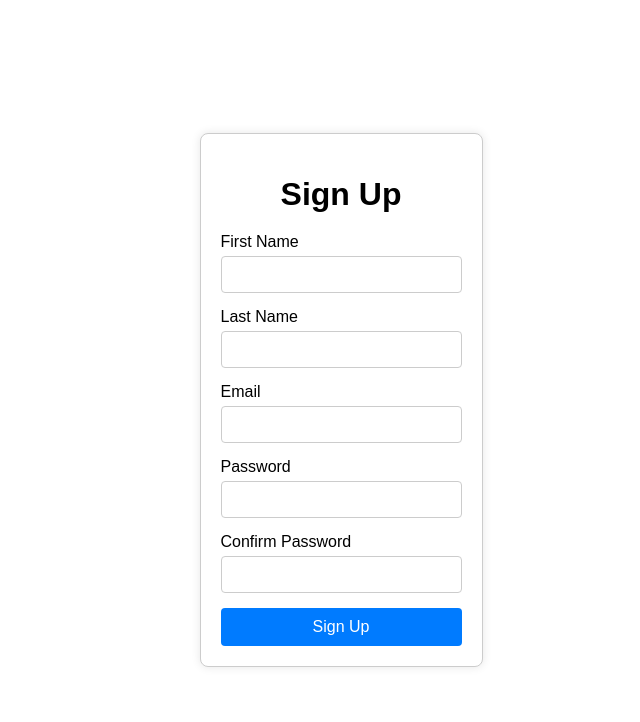
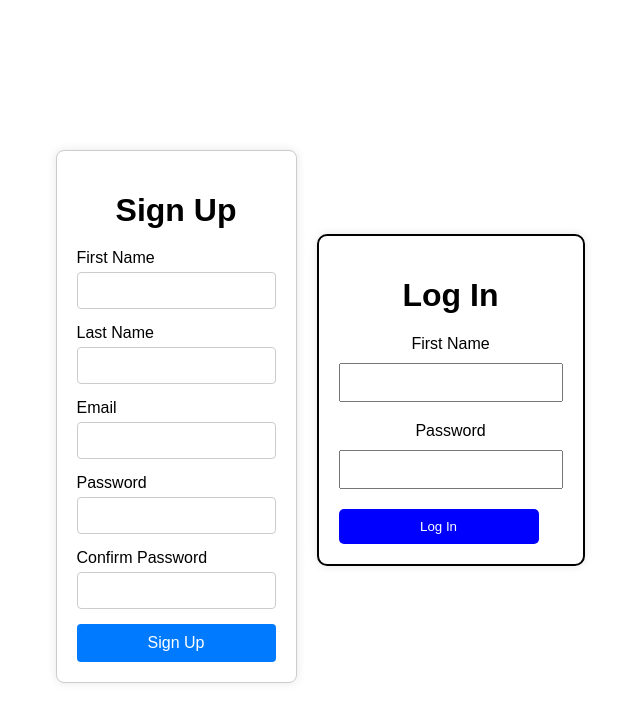
Before and after one commit to Lover1975/Software-Engineering-Lab-AZ-1, a React (Create React App) app in the folder my-app/: page / in a window 1280 px wide. Shown: the top 722 px of the page, without its empty margins (320-960 px from the left). Built offline with nearby package versions, Linux system fonts and the light colour scheme.

Commit message:
Combining the signup and login

```diff
--- a/my-app/src/login.js
+++ b/my-app/src/login.js
@@ -1,21 +1,56 @@
-import React from 'react';
+import React, { useState } from 'react';
 
 const Login = () => {
+    const [username, setUsername] = useState('');
+    const [password, setPassword] = useState('');
+    const [loginError, setLoginError] = useState('');
+
+    const handleLogin = (event) => {
+        event.preventDefault();
+
+        const storedFirstName = localStorage.getItem('userFirstName');
+        const storedPassword = localStorage.getItem('userPassword');
+
+        if (username === storedFirstName && password === storedPassword) {
+            alert('Login successful!');
+            setLoginError('');
+        } else {
+            setLoginError('Invalid username or password.');
+        }
+    };
+
     return (
         <div style={{ display: 'flex', flexDirection: 'column', justifyContent: 'center', alignItems: 'center', height: '100vh', backgroundColor: 'white' }}>
             <div style={{ padding: '20px', border: '2px solid black', borderRadius: '10px', boxShadow: '0px 0px 10px rgba(0, 0, 0, 0.1)', width: 'fit-content' }}>
                 <h1 style={{ textAlign: 'center' }}>Log In</h1>
+                <form onSubmit={handleLogin}>
                     <div style={{ marginBottom: '20px', textAlign: 'center' }}>
-                    <label htmlFor="username" style={{ display: 'block', marginBottom: '10px' }}>Username</label>
-                    <input type="text" id="username" name="username" style={{ padding: '10px', width: '200px', margin: 'auto' }} />
+                        <label htmlFor="username" style={{ display: 'block', marginBottom: '10px' }}>First Name</label>
+                        <input
+                            type="text"
+                            id="username"
+                            name="username"
+                            style={{ padding: '10px', width: '200px', margin: 'auto' }}
+                            value={username}
+                            onChange={(e) => setUsername(e.target.value)}
+                        />
                     </div>
                     <div style={{ marginBottom: '20px', textAlign: 'center' }}>
                         <label htmlFor="password" style={{ display: 'block', marginBottom: '10px' }}>Password</label>
-                    <input type="password" id="password" name="password" style={{ padding: '10px', width: '200px', margin: 'auto' }} />
+                        <input
+                            type="password"
+                            id="password"
+                            name="password"
+                            style={{ padding: '10px', width: '200px', margin: 'auto' }}
+                            value={password}
+                            onChange={(e) => setPassword(e.target.value)}
+                        />
                     </div>
-                <button style={{ padding: '10px 20px', backgroundColor: 'blue', color: 'white', border: 'none', borderRadius: '5px', cursor: 'pointer', width: '200px', margin: 'auto' }}>
+                    <button type="submit" style={{ padding: '10px 20px', backgroundColor: 'blue', color: 'white', border: 'none', borderRadius: '5px', cursor: 'pointer', width: '200px', margin: 'auto' }}>
                         Log In
                     </button>
+                    {loginError && <div style={{ color: 'red', marginTop: '10px' }}>{loginError}</div>}
+                </form>
             </div>
         </div>
     );
--- a/my-app/src/signup.css
+++ b/my-app/src/signup.css
@@ -13,6 +13,7 @@ body {
     padding: 20px;
     border: 1px solid #ccc;
     border-radius: 8px;
+    margin-top: 150px;
     box-shadow: 0 0 10px rgba(0, 0, 0, 0.1);
     background-color: #fff;
     text-align: center;
@@ -61,3 +62,16 @@ body {
     color: red;
     font-weight: bold;
   }
+
+  /* signup.css */
+.forms-container {
+  display: flex;
+  justify-content: center;
+  align-items: flex-start; /* Align items at the start of the flex container */
+  gap: 20px; /* Adds space between the forms */
+}
+
+.signup-container, .login-container {
+  flex: 1; /* Each form will take up equal space */
+  max-width: 400px; /* Optional: limits the maximum width of the forms */
+}
--- a/my-app/src/signup.js
+++ b/my-app/src/signup.js
@@ -1,7 +1,11 @@
 import React, { useState } from 'react';
 import './signup.css';
+import Login from './login';
 
 const Signup = () => {
+  const [firstName, setFirstName] = useState('');
+  const [lastName, setLastName] = useState('');
+  const [email, setEmail] = useState('');
   const [password, setPassword] = useState('');
   const [confirmPassword, setConfirmPassword] = useState('');
   const [error, setError] = useState('');
@@ -12,25 +16,56 @@ const Signup = () => {
       setError('Passwords do not match');
     } else {
       setError('');
-      // Handle form submission
+      localStorage.setItem('userEmail', email);
+      localStorage.setItem('userPassword', password);
+      localStorage.setItem('userFirstName', firstName);
+
+      setFirstName('');
+      setLastName('');
+      setEmail('');
+      setPassword('');
+      setConfirmPassword('');
+      alert('Signup successful!');
     }
   };
 
   return (
+    <div className="forms-container">
       <div className="signup-container">
         <h1>Sign Up</h1>
         <form onSubmit={handleSubmit}>
           <div className="form-group">
             <label htmlFor="firstName">First Name</label>
-          <input type="text" id="firstName" name="firstName" className="form-control" />
+            <input
+              type="text"
+              id="firstName"
+              name="firstName"
+              className="form-control"
+              value={firstName}
+              onChange={(e) => setFirstName(e.target.value)}
+            />
           </div>
           <div className="form-group">
             <label htmlFor="lastName">Last Name</label>
-          <input type="text" id="lastName" name="lastName" className="form-control" />
+            <input
+              type="text"
+              id="lastName"
+              name="lastName"
+              className="form-control"
+              value={lastName}
+              onChange={(e) => setLastName(e.target.value)}
+            />
           </div>
           <div className="form-group">
             <label htmlFor="email">Email</label>
-          <input type="email" id="email" name="email" className="form-control" />
+            <input
+              type="email"
+              id="email"
+              name="email"
+              className="form-control"
+              value={email}
+              onChange={(e) => setEmail(e.target.value)}
+            />
           </div>
           <div className="form-group">
             <label htmlFor="password">Password</label>
@@ -58,6 +93,8 @@ const Signup = () => {
           <button type="submit" className="btn-submit">Sign Up</button>
         </form>
       </div>
+      <Login /> {/* Directly use Login component if no extra container styling is needed */}
+    </div>
   );
 };
 
```
Lines whose indentation alone changed are shown as unchanged.
